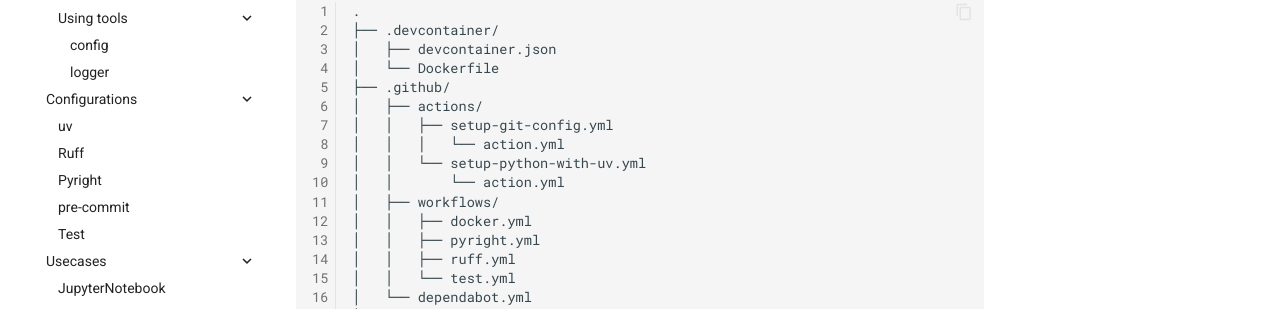
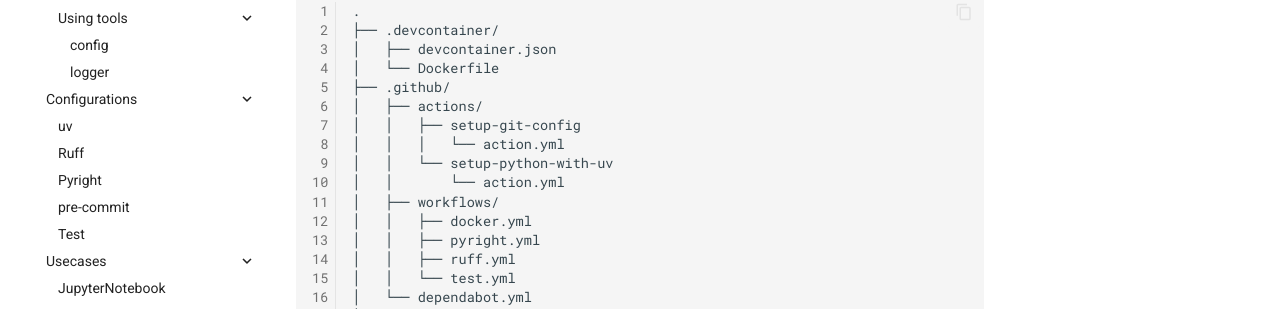
Before and after one commit to a5chin/python-uv, an MkDocs documentation site: the page built from docs/index.md, in a window 1280 px wide and 1400 px high, scrolled down 387 px. Shown: the part 386-695 px from the top of the window. Built offline with MkDocs 1.6.1 and Material for MkDocs 9.7.7, drawn with Linux system fonts in a browser that asks for light colours; comment, search, counter and statistics services are not loaded; some of the changed text lies outside the part shown.

Commit message:
fix: directories

```diff
--- a/docs/index.md
+++ b/docs/index.md
@@ -12,9 +12,9 @@ This repository contains configurations to set up a Python development environme
     │   └── Dockerfile
     ├── .github/
     │   ├── actions/
-    │   │   ├── setup-git-config.yml
+    │   │   ├── setup-git-config
     │   │   │   └── action.yml
-    │   │   └── setup-python-with-uv.yml
+    │   │   └── setup-python-with-uv
     │   │       └── action.yml
     │   ├── workflows/
     │   │   ├── docker.yml
```
Also changed, not shown: README.md (+2 -2 lines).
